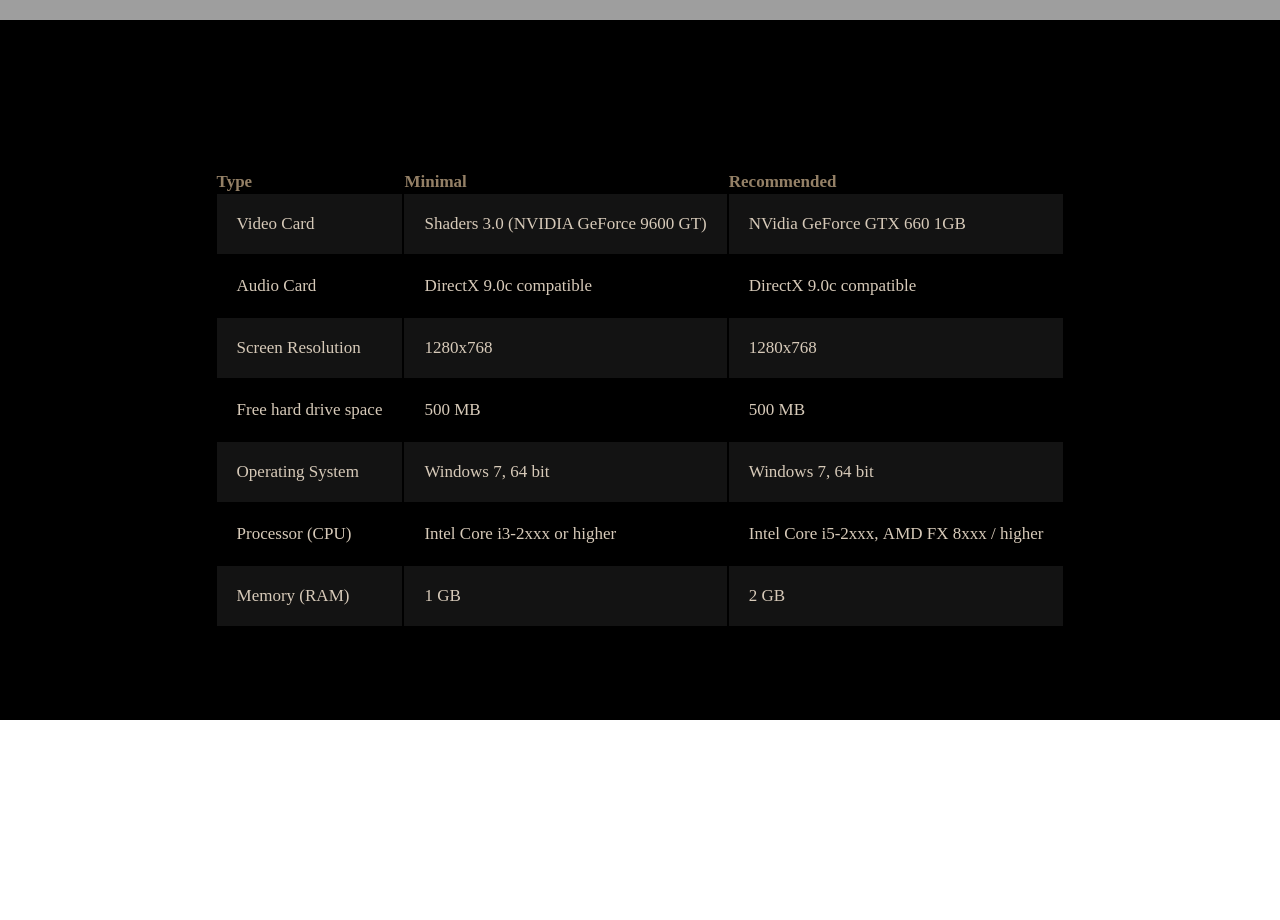
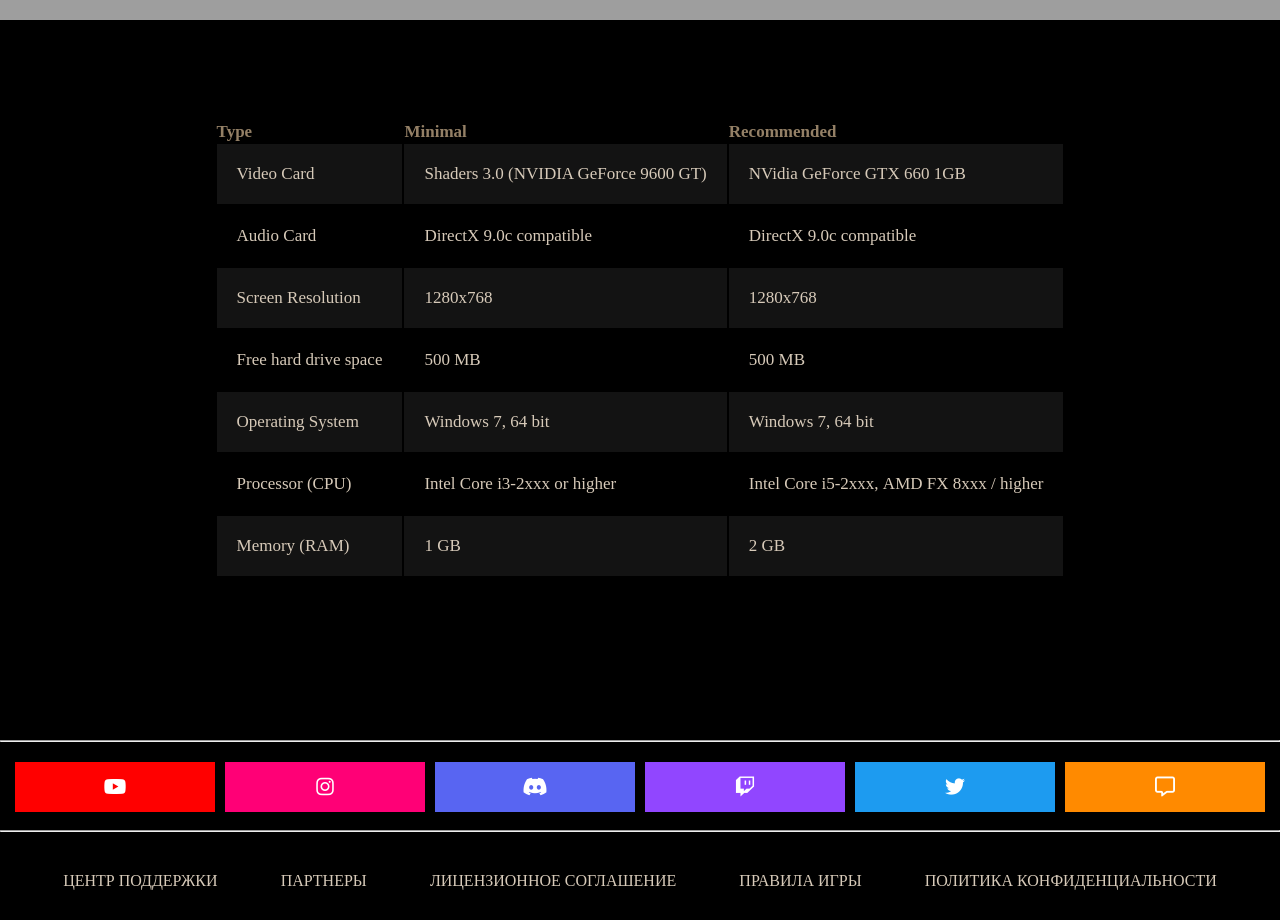
Before and after one commit to Giktar/giktar, a plain HTML site: page index.html in a window 1280 px wide. Shown: the part 940-1860 px from the top of the page. Before the commit the page ends 1660 px from the top, so only its background shows below. Drawn offline with Linux system fonts and the light colour scheme; grey boxes are pictures that could not be loaded.

Commit message:
remake: footer

```diff
--- a/css/style.css
+++ b/css/style.css
@@ -2,6 +2,10 @@
     margin: 0;
     padding: 0;
     box-sizing: border-box;
+}
+
+*ul {
+    list-style-type: none;
 }
 
 /* <!-- ABOUT ME WARGAMING  --> */
@@ -79,7 +83,7 @@
 
 table {
     position: relative;
-    top: 150px;
+    top: 100px;
     display: flex;
     justify-content: center;
     align-items: center;
@@ -100,3 +104,58 @@ tr, td {
 tr:nth-child(even) {
     background-color: #131313;
   }
+
+/* <!-- FOOTER --> */
+
+.footer {
+    position: relative;
+    display: flex;
+    flex-direction: column;
+    height: 200px;
+    background-color: black;
+}
+
+.links {
+    width: 100%;
+}
+
+.links-ul {
+    display: flex;
+    justify-content: center;
+}
+
+.links ul li {
+    width: 200px;
+    padding: 15px;
+}
+
+.links ul li a {
+    font-size: 20px;
+    display: flex;
+    justify-content: center;
+}
+
+.links ul{
+    display: flex;
+    flex-direction: row;
+    gap: 10px;
+}
+
+hr {
+    color: #D7CAB9;
+
+}
+
+.author {
+    margin: 40px 0px;
+}
+
+.author ul {
+    display: flex;
+    align-items: center;
+    justify-content: space-evenly;
+}
+
+.author ul li a {
+    color: #D7CAB9;
+}
--- a/index.html
+++ b/index.html
@@ -5,6 +5,7 @@
     <meta name="viewport" content="width=device-width, initial-scale=1.0">
     <title>Document</title>
     <link rel="stylesheet" href="css/style.css">
+    <link rel="stylesheet" href="https://cdnjs.cloudflare.com/ajax/libs/font-awesome/6.5.1/css/all.min.css" integrity="sha512-DTOQO9RWCH3ppGqcWaEA1BIZOC6xxalwEsw9c2QQeAIftl+Vegovlnee1c9QX4TctnWMn13TZye+giMm8e2LwA==" crossorigin="anonymous" referrerpolicy="no-referrer" />
 </head>
 <style>
     .header {
@@ -116,7 +117,6 @@
 <!-- SYSTEM REQUIREMENTS -->
 
     <section class="system">
-        <main>
             <table>
                 <tr>
                     <th>Type</th>
@@ -159,9 +159,33 @@
                     <td>2 GB</td>
                 </tr>
             </table>
-        </main>
     </section>
 
+<!-- FOOTER -->
 
+    <footer class="footer">
+        <hr style=" margin: 20px 0px;">
+        <div class="links">
+            <ul class="links-ul">
+                <li style="background-color: red;"><a href="#"><i class="fa-brands fa-youtube"></i></a></li>
+                <li style="background-color: #FF0076"><a href="#"><i class="fa-brands fa-instagram"></i></a></li>
+                <li style="background-color: #5865F2;"><a href="#"><i class="fa-brands fa-discord"></i></a></li>
+                <li style="background-color: #9146FF;"><a href="#"><i class="fa-brands fa-twitch"></i></a></li>
+                <li style="background-color: #1D9BF0;"><a href="#"><i class="fa-brands fa-twitter"></i></a></li>
+                <li style="background-color: #FF8A00;"><a href="#"><i class="fa-regular fa-message"></i></a></li>
+            </ul>
+        </div>
+        <br>
+        <hr>
+        <div class="author">
+            <ul>
+                <li><a href="#">ЦЕНТР ПОДДЕРЖКИ</a></li>
+                <li><a href="#">ПАРТНЕРЫ</a></li>
+                <li><a href="#">ЛИЦЕНЗИОННОЕ СОГЛАШЕНИЕ</a></li>
+                <li><a href="#">ПРАВИЛА ИГРЫ</a></li>
+                <li><a href="#">ПОЛИТИКА КОНФИДЕНЦИАЛЬНОСТИ</a></li>
+            </ul>
+        </div>
+    </footer>
 </body>
 </html>
```
